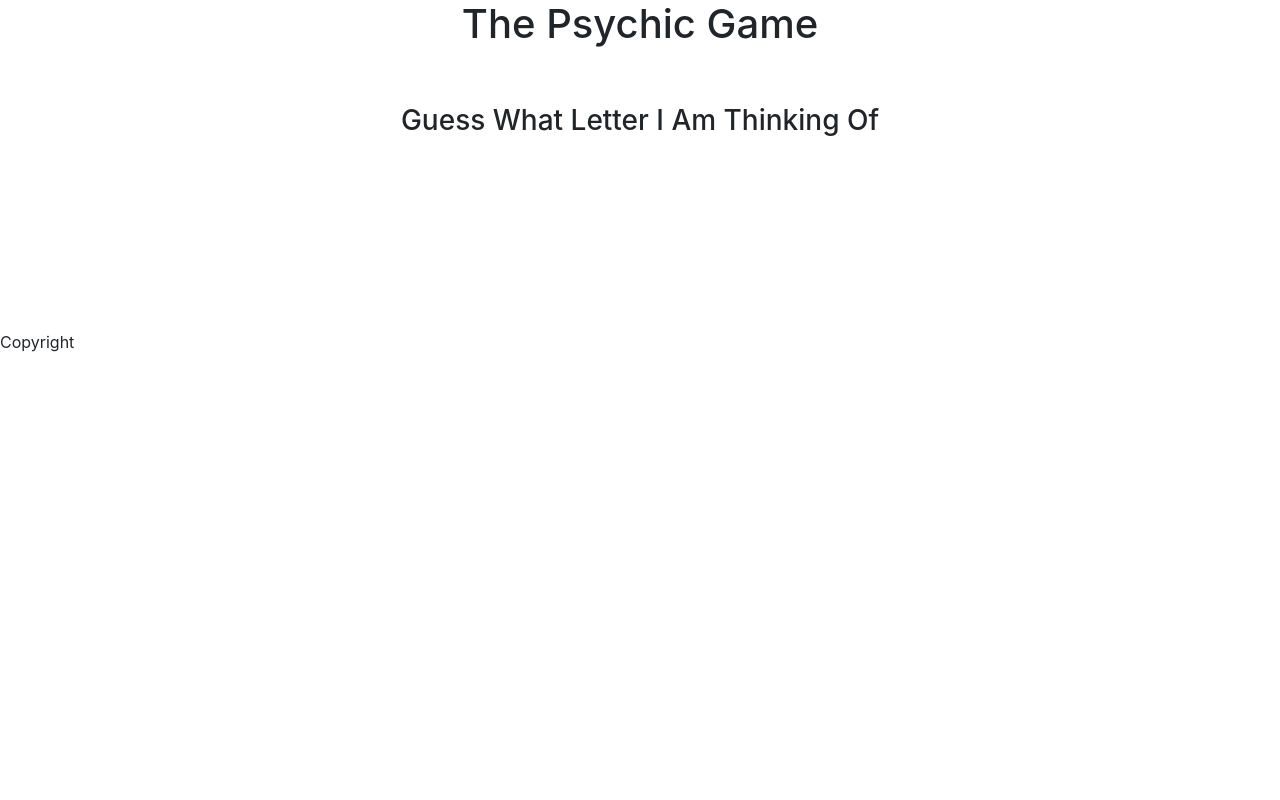
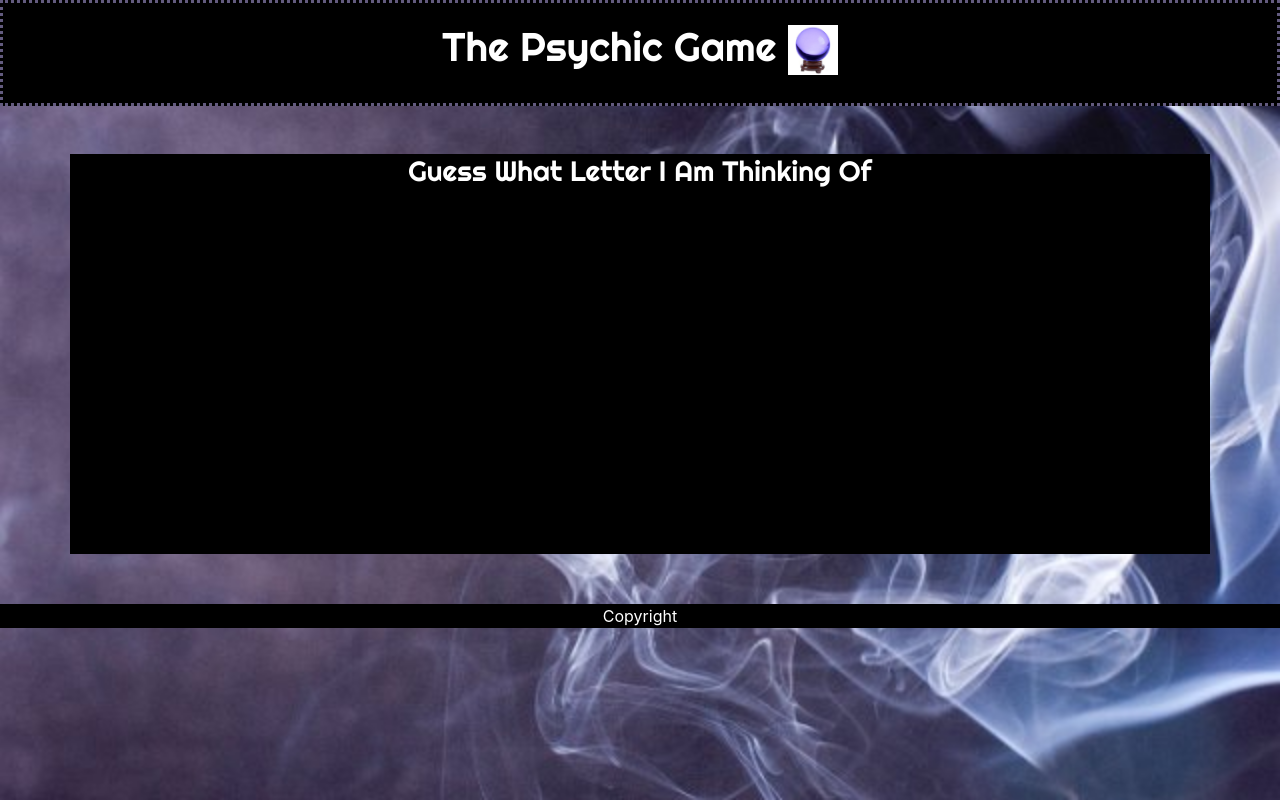
Before and after one commit to ErminaJoseph/Psychic-Game, a plain HTML site: page index.html in a window 1280 px wide. Drawn offline with nearby package versions, Linux system fonts and the light colour scheme.

Commit message:
adding design in CSS page

```diff
--- a/assets/css/style.css
+++ b/assets/css/style.css
@@ -1,23 +1,43 @@
 body {
     margin: 0 auto;
     text-align: center;
+    font-family: 'Righteous', cursive;
+    background: url(../images/misty.jpg);
+    background-repeat: no-repeat;
+    background-size: 100%;
 }
 
 header {
     margin: 0 auto;
     text-align: center;
+    font-family: 'Righteous', cursive;
+    background-color: black;
+    color: white;
+    padding: 20px;
+    border-style: dotted;
+    border-color: #635b7f;
 }
 
-#container {
-    margin: 0 auto;
+img {
+    width: 50px;
+    height: 50px;
+}
+.container {
+    margin: 0 0 50px 0;
     text-align: center;
+    font-family: 'Righteous', cursive;
+    height: 400px;
+    width: 960px;
+    background-color: black;
+    color: white;
 }
 
-h3 {
-    text-align: center;
-}
 
 footer{
     margin: 0 auto;
-    bottom: 0%;
+    bottom: 0;
+    background-color: black;
+    width: 100%;
+    color: white;
+    text-align: center;
 }
--- a/assets/javascript/game.js
+++ b/assets/javascript/game.js
@@ -27,7 +27,7 @@ document.onkeyup = function(event) {
                 wins++;
             } else {
                 losses++;
-                numberOfGuesses--;
+                guessesSubmitted--;
             }
 
             winsText.textContent = "Wins: " + wins;
--- a/index.html
+++ b/index.html
@@ -9,10 +9,11 @@
     <link rel="stylesheet" type="text/css" href="assets/css/reset.css">
     <link rel="stylesheet" href="https://maxcdn.bootstrapcdn.com/bootstrap/4.0.0/css/bootstrap.min.css">
     <script src="assets/javascript/game.js"></script>
+    <link href="https://fonts.googleapis.com/css?family=Righteous&display=swap" rel="stylesheet">
 </head>
 <body>
     <header class="col-md-12">
-        <h1> The Psychic Game</h1>
+        <h1> The Psychic Game <img src="assets/images/crystalball.jpeg"></h1>
     </header>
 
     <br>
@@ -62,5 +63,6 @@
     <footer>
         Copyright
     </footer>
+
 </body>
 </html>
```
Also changed, not shown: assets/images/misty.jpg (added).
